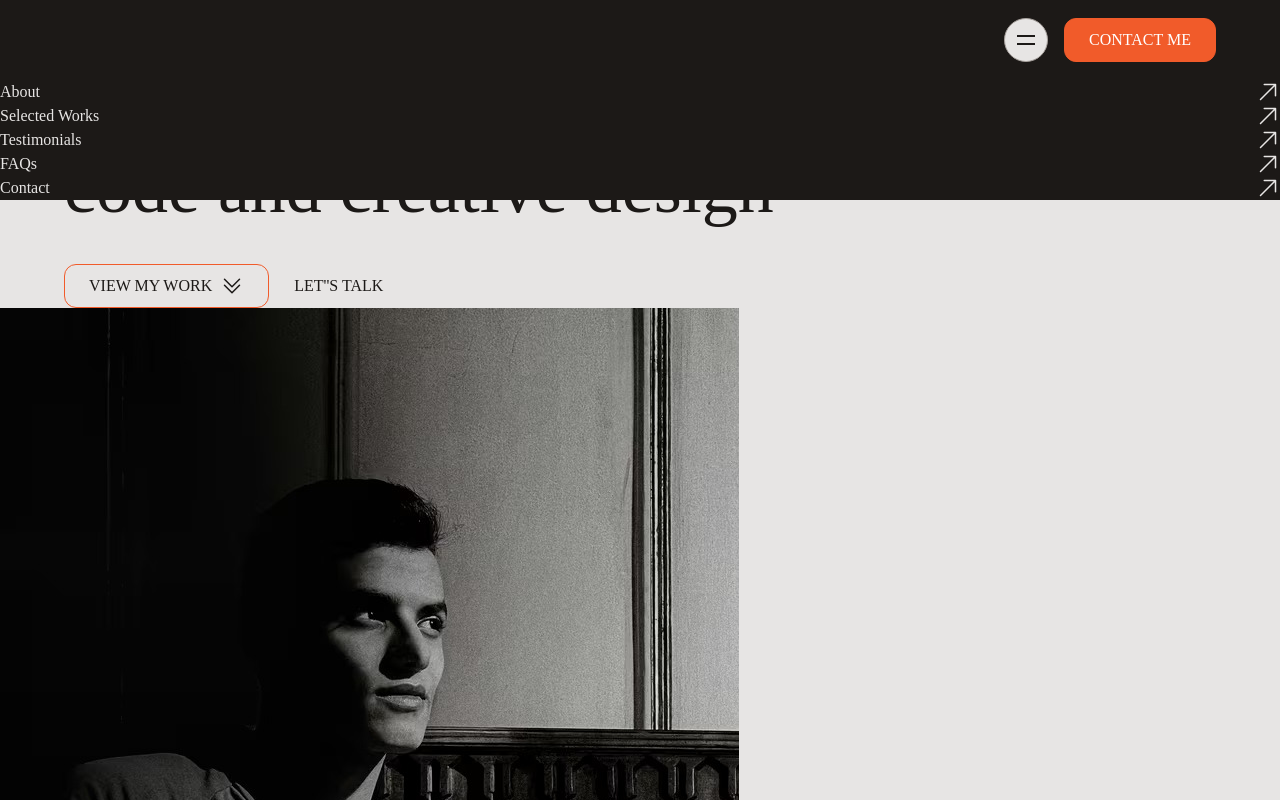
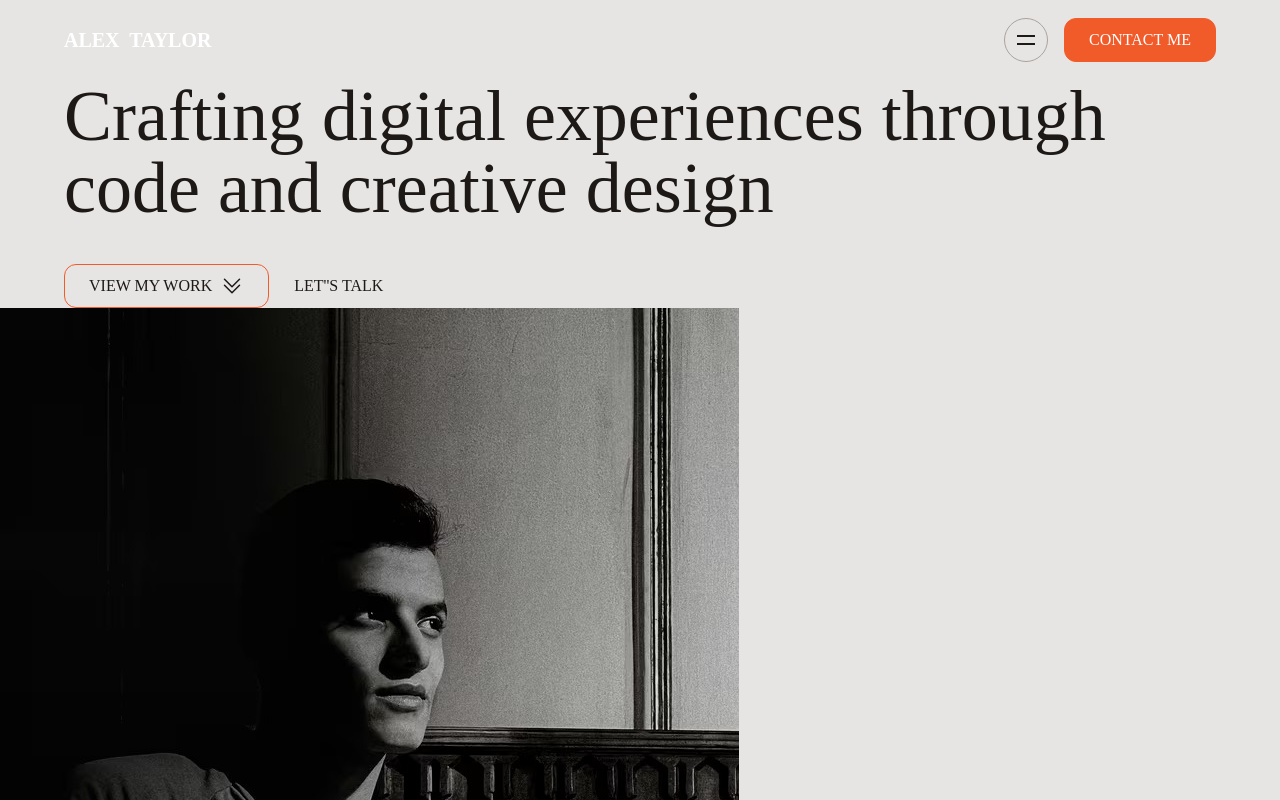
Before and after one commit to bhumistwt/starter-template, a Next.js app: page / in a window 1280 px wide. Shown: the top 800 px of the page. Built offline with nearby package versions, Linux system fonts and the light colour scheme.

Commit message:
adding ids

```diff
--- a/src/sections/FAQs.tsx
+++ b/src/sections/FAQs.tsx
@@ -26,7 +26,7 @@ const faqs = [
 
 const FAQs: FC = () => {
   return (
-    <section className="section">
+    <section className="section" id="faqs">
       <div className="container">
         <h2 className="text-4xl md:text-7xl lg:text-8xl">FAQs</h2>
         <div className="mt-10 md:mt-16 lg:mt-20">
--- a/src/sections/Footer.tsx
+++ b/src/sections/Footer.tsx
@@ -27,7 +27,7 @@ const navItems = [
 
 const Footer: FC = () => {
   return (
-    <footer className="bg-stone-900 text-white">
+    <footer className="bg-stone-900 text-white" id="contact">
       <div className="container">
         <div className="section">
           <div className="flex items-center gap-3">
--- a/src/sections/Header.tsx
+++ b/src/sections/Header.tsx
@@ -31,6 +31,7 @@ const Header: FC = () => {
   const [isOpen, setIsOpen] = useState(false);
   const [topLineScope, topLineAnimate] = useAnimate();
   const [bottomLineScope, bottomLineAnimate] = useAnimate();
+  const [navScope, navAnimate] = useAnimate();
 
   useEffect(() => {
     if (isOpen) {
@@ -63,6 +64,13 @@ const Header: FC = () => {
           },
         ],
       ]);
+
+      navAnimate(navScope.current, {
+        height: "100%",
+      }, {
+        duration: 0.7,
+      }
+      )
     } else{
       topLineAnimate([
         [
@@ -93,18 +101,31 @@ const Header: FC = () => {
     },
   ],
   ]);
+
+  navAnimate(navScope.current, { height: 0})
     }
-  }, [isOpen, topLineAnimate, topLineScope, bottomLineAnimate, bottomLineScope]);
+  },
+  [
+    isOpen,
+    topLineAnimate,
+    topLineScope,
+    bottomLineAnimate,
+    bottomLineScope,
+    navScope,
+    navAnimate
+  ]);
 
   return (
     <header>
-      <div className="fixed top-0 left-0 w-full bg-stone-900">
+      <div className="fixed top-0 left-0 w-full h-0 overflow-hidden bg-stone-900"
+      ref={navScope}>
       <nav className="mt-20 flex flex-col">
       {navItems.map(({ label, href }) => (
         <a href={href} key={label}
-        className="text-stone-200 flex items-center justify-between"
+        className="text-stone-200 border-t last:border-b border-stone-800 py-8 group/nav-item relative isolate"
         >
-        <span>{label}</span>
+          <div className="container !max-w-full flex items-center justify-between">
+        <span className="text-3xl group-hover/nav-item:pl-4 transition-all duration-500">{label}</span>
         <svg
         xmlns="http://www.w3.org/2000/svg" fill="none"
         viewBox="0 0 24 24"
@@ -117,6 +138,8 @@ const Header: FC = () => {
       d="m4.5 19.5 15-15m0 0H8.25m11.25 0v11.25"
       />
 </svg>
+        </div>
+        <div className="absolute w-full h-0 bg-stone-800 group-hover/nav-item:h-full transition-all duration-500 bottom-0 -z-10"></div>
         </a>
           ))}
       </nav>
--- a/src/sections/Intro.tsx
+++ b/src/sections/Intro.tsx
@@ -2,7 +2,7 @@ import { FC } from "react";
 
 const Intro: FC = () => {
   return (
-  <section className="section mt-12 md:mt-16 lg:mt-20">
+  <section className="section mt-12 md:mt-16 lg:mt-20 " id="intro">
       <div className="container">
         <h2 className="text-4xl md:text-7xl lg:text-8xl lg:w-[80%]">
           Building beautiful websites with clean code and thoughtful design to help your bussiness grow and stand out online
--- a/src/sections/Projects.tsx
+++ b/src/sections/Projects.tsx
@@ -32,7 +32,7 @@ const projects = [
 
 const Projects: FC = () => {
   return (
-    <section className="section">
+    <section className="section" id="projects">
       <div className="container">
         <h2 className="text-4xl md:text-7xl lg:text-8xl">Selected works</h2>
         <div className="mt-10 md:mt-16 lg:md-20">
--- a/src/sections/Testimonials.tsx
+++ b/src/sections/Testimonials.tsx
@@ -38,7 +38,7 @@ const testimonials = [
 const Testimonials: FC = () => {
   const testimonialIndex = 0;
   return (
-    <section className="section">
+    <section className="section" id="testimonial">
       <h2 className="text-4xl md:text-7xl lg:text-8xl flex flex-col overflow-hidden">
         <span className="whitespace-nowrap">Some nice words from my past clients</span>
         <span className="whitespace-nowrap self-end text-red-orange-500">Some nice words from my past clients</span>
```
